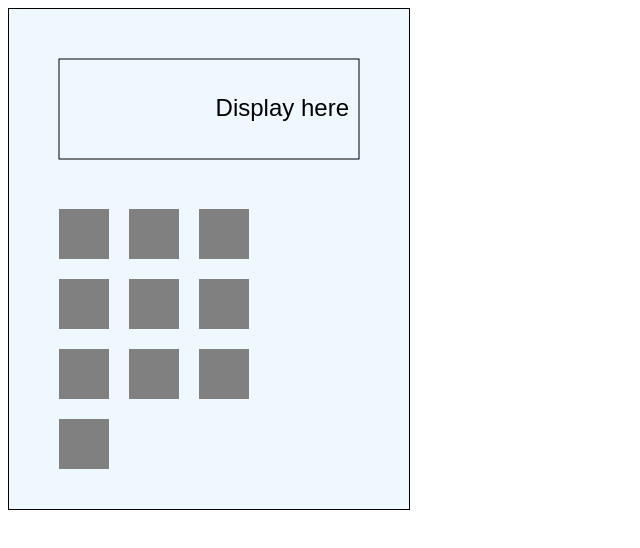
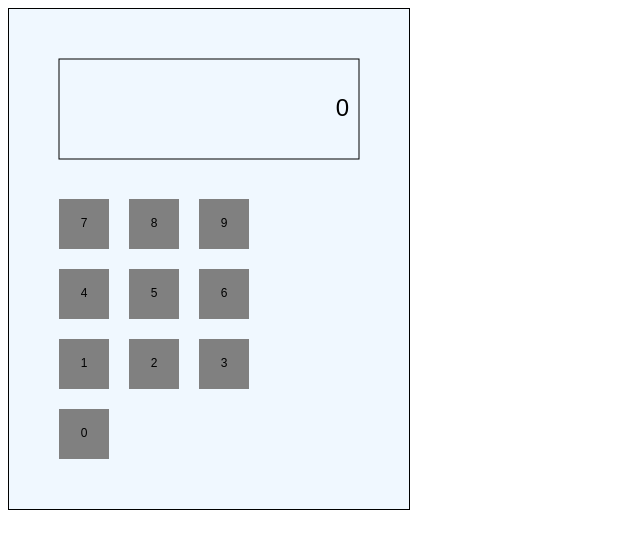
Before and after one commit to robbieyang/Summer_small_project, a plain HTML site: page index.html in a window 1280 px wide. Shown: the whole page, without its empty margins (0-640 px from the left). Drawn offline with Linux system fonts and the light colour scheme.

Commit message:
Added number buttons

```diff
--- a/button.js
+++ b/button.js
@@ -3,8 +3,4 @@ function button(x, y, width, height) {
     this.y = y;
     this.width = width;
     this.height = height;
-    this.render = function (ctx) {
-        ctx.fillStyle = "grey";
-        ctx.fillRect(x, y, width, height);
-    }
 }
--- a/calculator.js
+++ b/calculator.js
@@ -4,7 +4,7 @@ function start() {
 
 var calculator = {
     canvas: document.createElement("canvas"),
-    buttons: [],
+    valueButtons: [],
     start: function () {
         this.canvas.width = 400;
         this.canvas.height = 500;
@@ -16,21 +16,51 @@ var calculator = {
 
         // Calculator display and buttons
         this.display = new display(50, 50, this.canvas.width - 50 * 2, 100);
-        for (var i = 0; i < 3; i++) {
-            for (var j = 0; j < 4; j++) {
-                if (i > 0 && j > 2) {
-                    break;
-                }
-                this.buttons.push(new button(50 + i * 70, 200 + j * 70, 50, 50));
-            }
+        for (var i = 0; i < 9; i++) {
+                this.valueButtons.push(new valueButton(50 + i % 3 * 70, 330 - Math.floor(i / 3) * 70, 50, 50, i + 1));
         }
+        this.valueButtons.push(new valueButton(50, 400, 50, 50, 0));
         this.render();
+
+        //Set EventListener
+        this.mouseDown = function (e) {
+            calculator.x = e.pageX;
+            calculator.y = e.pageY;
+            calculator.update();
+        }
+        this.mouseUp = function (e) {
+            calculator.x = false;
+            calculator.y = false;
+        }
+        this.touchStart = function (e) {
+            calculator.x = e.pageX;
+            calculator.y = e.pageY;
+            calculator.update();
+        }
+        this.touchEnd = function (e) {
+            calculator.x = false;
+            calculator.y = false;
+        }
+        window.addEventListener('mousedown', this.mouseDown);
+        window.addEventListener('mouseup',this.mouseUp);
+        window.addEventListener('touchstart', this.touchStart);
+        window.addEventListener('touchend', this.touchEnd);
     },
     render: function () {
         this.display.render(this.context);
-        for (var i = 0; i < this.buttons.length; i++) {
-            this.buttons[i].render(this.context);
+        for (var i = 0; i < this.valueButtons.length; i++) {
+            this.valueButtons[i].render(this.context);
         }
+    },
+    update: function () {
+        for (var i = 0; i < this.valueButtons.length; i++) {
+            if (this.valueButtons[i].clicked()) {
+                if (this.display.value.length <= 16)
+                    this.display.value += this.valueButtons[i].value;
+            }
+        }
+        this.clear();
+        this.render();
     },
     clear: function () {
         this.context.clearRect(0, 0, this.canvas.width, this.canvas.height);
--- a/display.js
+++ b/display.js
@@ -3,12 +3,15 @@ function display(x, y, width, height) {
     this.y = y;
     this.width = width;
     this.height = height;
+    this.value = "0";
     this.render = function (ctx) {
-        ctx.strokeRect(x, y, width, height);
+        ctx.strokeRect(this.x, this.y, this.width, this.height);
         ctx.font = "24px Arial";
         ctx.fillStyle = "black";
         ctx.textAlign = "right";
         ctx.textBaseline="middle";
-        ctx.fillText("Display here", this.x + this.width - 10, this.y + this.height/2);
+        this.value = parseInt(this.value); // Avoid 0 being in the front
+        this.value = this.value.toString();
+        ctx.fillText(this.value, this.x + this.width - 10, this.y + this.height / 2);
     }
 }
--- a/index.html
+++ b/index.html
@@ -6,6 +6,7 @@
     <body onload="start()">
         <script src="display.js"></script>
         <script src="button.js"></script>
+        <script src="valueButton.js"></script>
         <script src="calculator.js"></script>
     </body>
 </html>
--- /dev/null
+++ b/valueButton.js
@@ -0,0 +1,24 @@
+function valueButton(x, y, width, height, value) {
+    button.call(this, x, y, width, height);
+    this.value = value;
+}
+
+valueButton.prototype = Object.create(button.prototype);
+valueButton.prototype.constructor = valueButton;
+
+valueButton.prototype.clicked = function() {
+    if ((this.y + this.height < calculator.y) || (this.y > calculator.y) || (this.x + this.width < calculator.x) || (this.x > calculator.x)) {
+        return false;
+    }
+    return true;
+}
+
+valueButton.prototype.render = function (ctx) {
+    ctx.fillStyle = "grey";
+    ctx.fillRect(this.x, this.y, this.width, this.height);
+    ctx.font = "12px Arial";
+    ctx.fillStyle = "black";
+    ctx.textAlign = "center";
+    ctx.textBaseline = "middle";
+    ctx.fillText(this.value, this.x + this.width / 2, this.y + this.height / 2);
+}
```
